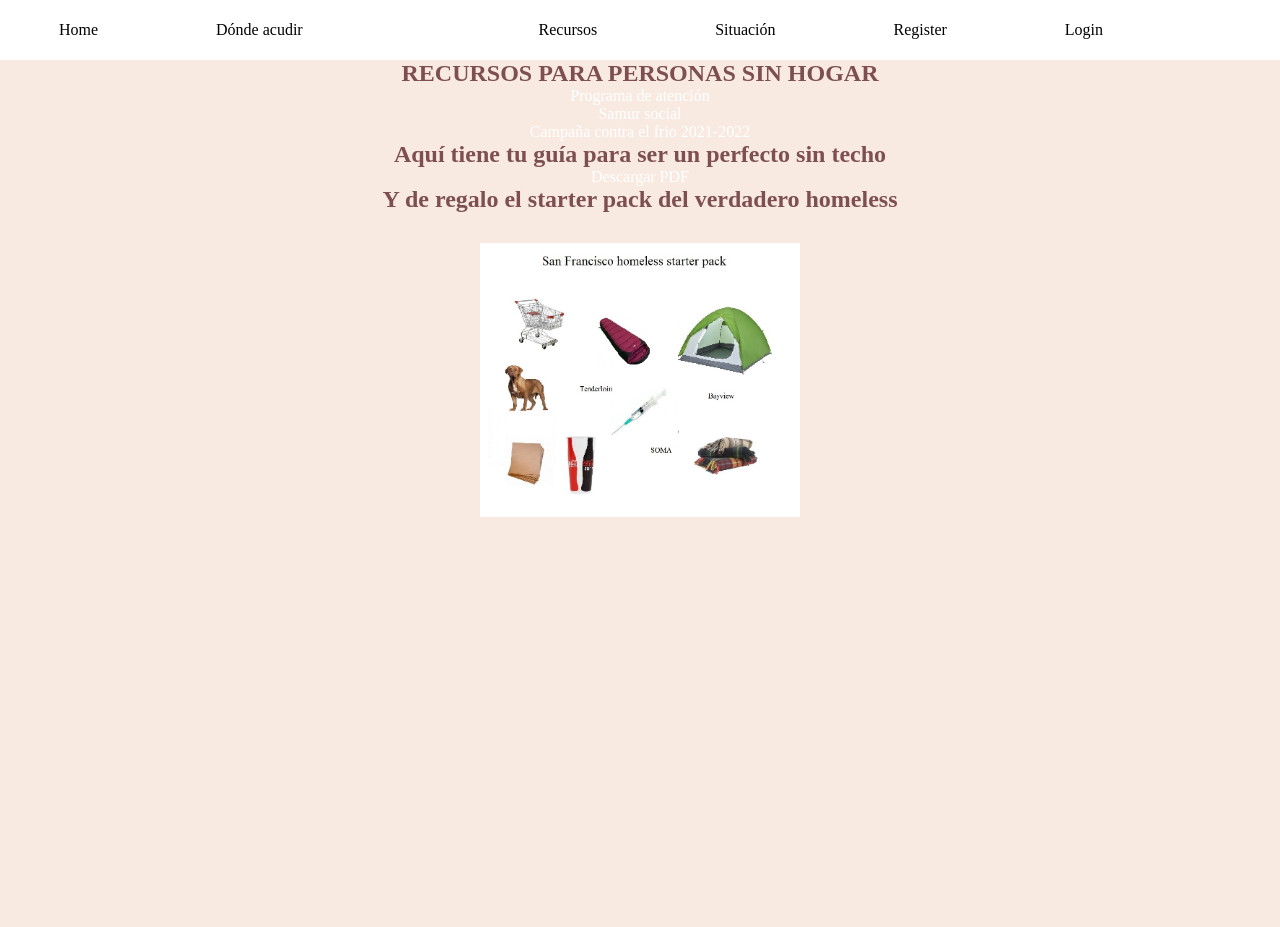
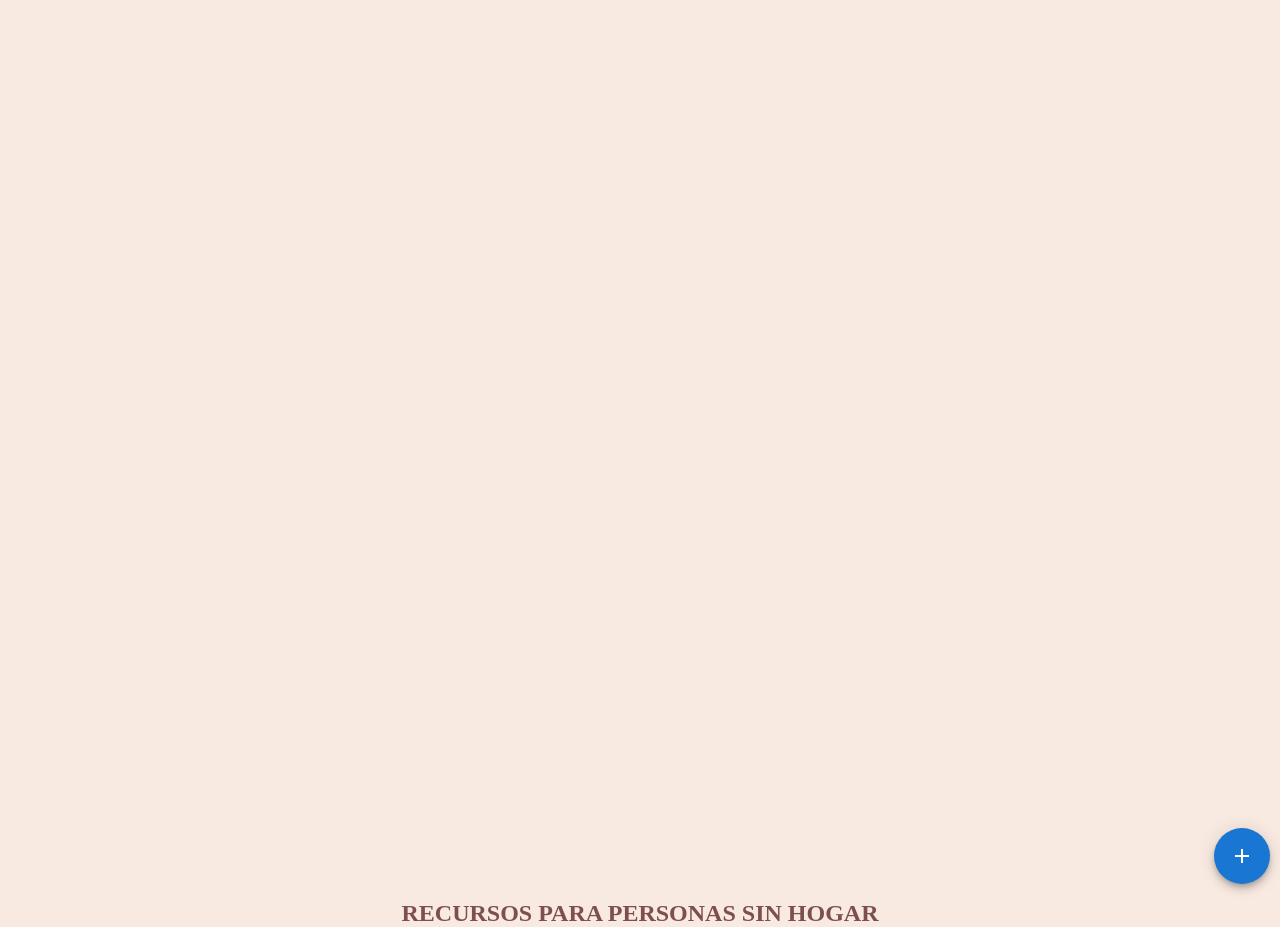
Before and after one commit to PabloRDev/Homeless-project, a React (Create React App) app in the folder Client/client/: page /ayuda in a window 1280 px wide. Shown: the top 927 px of the page. Before the commit the page ends 800 px from the top, so only its background shows below. Built offline with nearby package versions, Linux system fonts and the light colour scheme.

Commit message:
add material nav

```diff
--- a/Client/client/package.json
+++ b/Client/client/package.json
@@ -3,6 +3,9 @@
   "version": "0.1.0",
   "private": true,
   "dependencies": {
+    "@emotion/react": "^11.6.0",
+    "@emotion/styled": "^11.6.0",
+    "@mui/icons-material": "^5.1.1",
     "@mui/material": "^5.1.1",
     "@testing-library/jest-dom": "^5.15.0",
     "@testing-library/react": "^11.2.7",
--- a/Client/client/src/App.jsx
+++ b/Client/client/src/App.jsx
@@ -11,7 +11,7 @@ import {
   Register,
   UserGallery,
 } from "./pages";
-import Header from "./components/Header/Header.jsx";
+import SpeedDial from "./components/SpeedDial/SpeedDial.jsx";
 import { Route, Routes, BrowserRouter as Router } from "react-router-dom";
 
 export const UserContext = React.createContext(null);
@@ -25,7 +25,7 @@ const App = () => {
   return (
     <Router>
       <UserContext.Provider value={{ user, saveUser }}>
-        <Header />
+        <SpeedDial />
         <Routes>
           <Route path="/" element={<Home />} />
           <Route path="/about" element={<About />} />
--- a/Client/client/src/components/Navbar/Navbar.jsx
+++ b/Client/client/src/components/Navbar/Navbar.jsx
@@ -1,6 +1,5 @@
 import React, { useContext } from "react";
 import { Link } from "react-router-dom";
-
 import { UserContext } from "../../App";
 import "./Navbar.scss";
 
--- /dev/null
+++ b/Client/client/src/components/SpeedDial/SpeedDial.jsx
@@ -0,0 +1,53 @@
+import * as React from 'react';
+import Box from '@mui/material/Box';
+import Backdrop from '@mui/material/Backdrop';
+import SpeedDial from '@mui/material/SpeedDial';
+import SpeedDialIcon from '@mui/material/SpeedDialIcon';
+import SpeedDialAction from '@mui/material/SpeedDialAction';
+import FileCopyIcon from '@mui/icons-material/FileCopyOutlined';
+import SaveIcon from '@mui/icons-material/Save';
+import PrintIcon from '@mui/icons-material/Print';
+import ShareIcon from '@mui/icons-material/Share';
+import { Link } from "react-router-dom";
+
+
+
+const withLink = (to, children) => <Link to={to}>{children}</Link>
+
+const actions = [
+  { icon: withLink("/about", <SaveIcon />), name: "About" },
+  { icon: withLink("/appgallery", <SaveIcon />), name: "Donde acudir" },
+  { icon: withLink("/userevent", <SaveIcon />), name: "Comparte tu evento" },
+  { icon: withLink("/ayuda", <SaveIcon />), name: "Recursos" },
+  { icon: withLink("/about", <SaveIcon />), name: "Situación" },
+];
+
+export default function SpeedDialTooltipOpen() {
+  const [open, setOpen] = React.useState(false);
+  const handleOpen = () => setOpen(true);
+  const handleClose = () => setOpen(false);
+
+  return (
+    <Box sx={{ height: 900, transform: 'translateZ(0px)', flexGrow: 1 }}>
+      <Backdrop open={open} />
+      <SpeedDial
+        ariaLabel="SpeedDial tooltip example"
+        sx={{ position: 'absolute', bottom: 16, right: 10 }}
+        icon={<SpeedDialIcon />}
+        onClose={handleClose}
+        onOpen={handleOpen}
+        open={open}
+      >
+        {actions.map((action) => (
+          <SpeedDialAction
+            key={action.name}
+            icon={action.icon}
+            tooltipTitle={action.name}
+            tooltipOpen
+            onClick={handleClose}
+          />
+        ))}
+      </SpeedDial>
+    </Box>
+  );
+}
```
Also changed, not shown: 1 other file (tests, documents, lock files or other folders).
